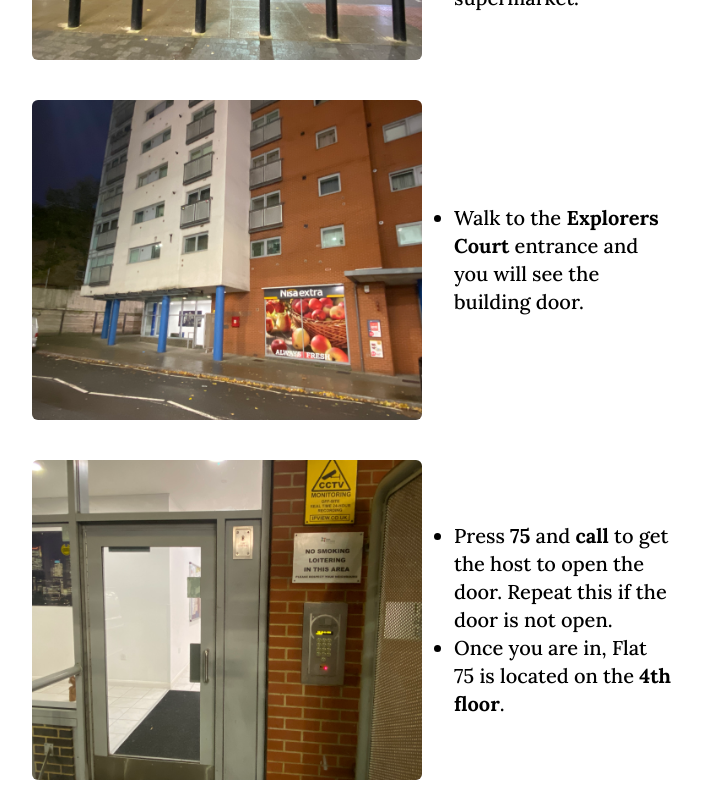
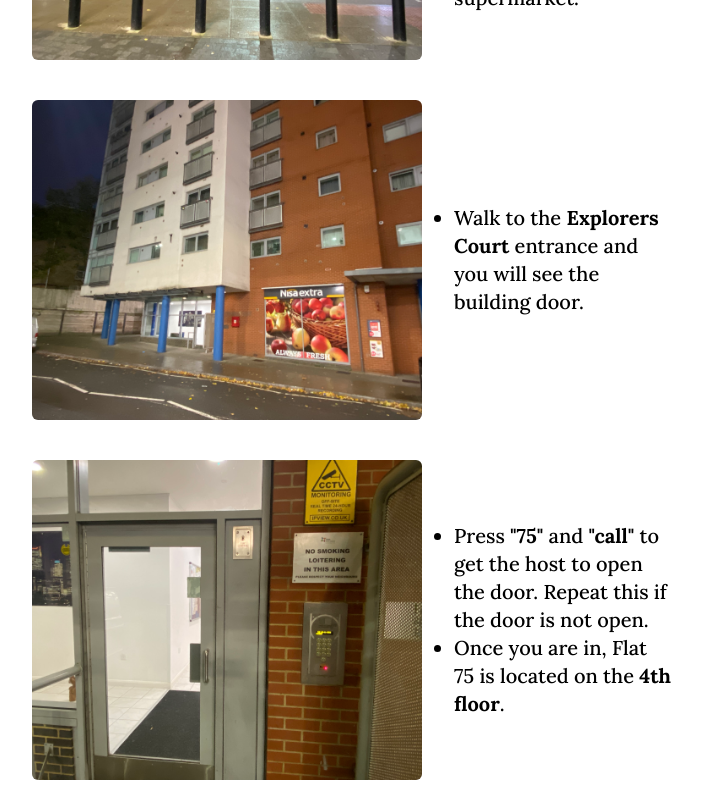
Before and after one commit to francisldn/airbnb-explorer75london, a Next.js app: page /CheckIn in a window 1280 px wide. Shown: the part 758-1558 px from the top of the page, without its empty margins (288-990 px from the left). Built offline with nearby package versions, Linux system fonts and the light colour scheme.

Commit message:
edit check-in

```diff
--- a/pages/CheckIn.tsx
+++ b/pages/CheckIn.tsx
@@ -14,7 +14,7 @@ const step3 = (<ul className="list-disc pl-4">
                 <li>Walk to the <b>Explorers Court</b> entrance and you will see the building door.</li>
             </ul>)
 const step4 = (<ul className="list-disc pl-4">
-                <li>Press <b>75</b> and <b>call</b> to get the host to open the door. Repeat this if the door is not open.</li>
+                <li>Press <b>{`"75"`}</b> and <b>{`"call"`}</b> to get the host to open the door. Repeat this if the door is not open.</li>
                 <li>Once you are in, Flat 75 is located on the <b>4th floor</b>.</li>
             </ul>)
 
```
